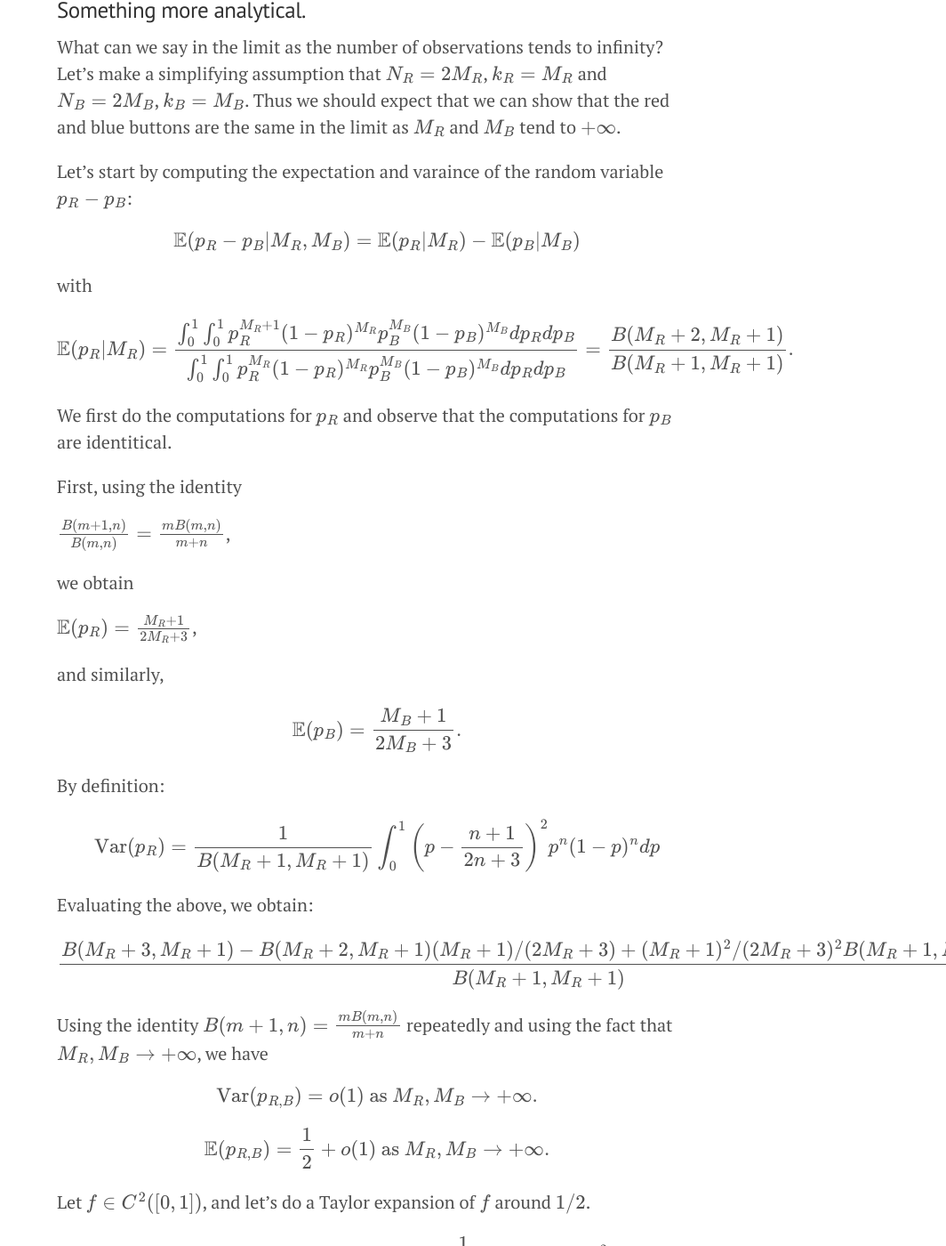
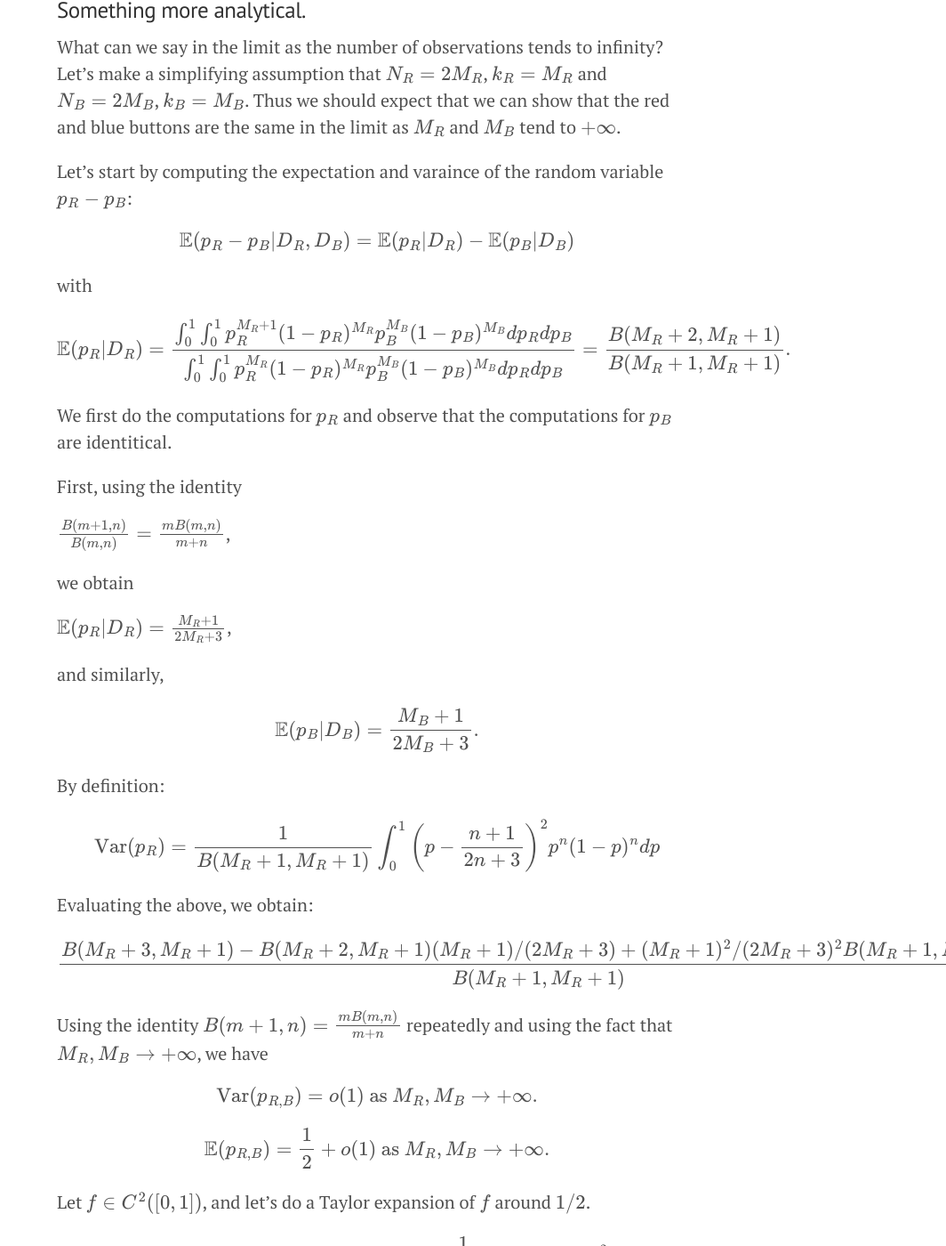
Before and after one commit to doriang102/doriang102.github.io, a Jekyll site: the page built from _posts/2017-05-28-hypothesis-testing.md, in a window 1280 px wide and 1400 px high, scrolled down 11037 px. Shown: the whole window at 89% size, without its empty margins (216-1280 px from the left). Built offline with Jekyll 4.4.1, drawn with Linux system fonts in a browser that asks for light colours; our own code applies the rules of GitHub Pages for plain Markdown files; formulas are drawn with MathJax 3.

Commit message:
Update 2017-05-28-hypothesis-testing.md

```diff
--- a/_posts/2017-05-28-hypothesis-testing.md
+++ b/_posts/2017-05-28-hypothesis-testing.md
@@ -324,11 +324,11 @@ What can we say in the limit as the number of observations tends to infinity? Le
 
 Let's start by computing the expectation and varaince of the random variable $$p_R - p_B$$:
 
-$$\mathbb{E}(p_R - p_B \rvert M_R, M_B) = \mathbb{E}(p_R \rvert M_R) - \mathbb{E}(p_B \rvert M_B)$$
+$$\mathbb{E}(p_R - p_B \rvert D_R, D_B) = \mathbb{E}(p_R \rvert D_R) - \mathbb{E}(p_B \rvert D_B)$$
 
 with
 
-$$\mathbb{E}(p_R \rvert M_R) =  \frac{\int_0^1 \int_0^1 p_R^{M_R+1}(1-p_R)^{M_R} p_B^{M_B}(1-p_B)^{M_B}dp_R dp_B}{\int_0 ^1 \int_0^1p_R^{M_R}(1-p_R)^{M_R} p_B^{M_B}(1-p_B)^{M_B}dp_R dp_B } = \frac{B(M_R+2,M_R+1)}{B(M_R+1,M_R+1)}.$$
+$$\mathbb{E}(p_R \rvert D_R) =  \frac{\int_0^1 \int_0^1 p_R^{M_R+1}(1-p_R)^{M_R} p_B^{M_B}(1-p_B)^{M_B}dp_R dp_B}{\int_0 ^1 \int_0^1p_R^{M_R}(1-p_R)^{M_R} p_B^{M_B}(1-p_B)^{M_B}dp_R dp_B } = \frac{B(M_R+2,M_R+1)}{B(M_R+1,M_R+1)}.$$
 
 We first do the computations for $$p_R$$ and observe that the computations for $$p_B$$ are identitical.
 
@@ -338,11 +338,11 @@ $$ \frac{B(m+1,n)}{B(m,n)} = \frac{m B(m,n)}{m+n} $$,
 
 we obtain
 
-$$ \mathbb{E}(p_R) = \frac{M_R+1}{2M_R+3} $$,
+$$ \mathbb{E}(p_R \rvert D_R) = \frac{M_R+1}{2M_R+3} $$,
 
 and similarly,
 
-$$\mathbb{E}(p_B) = \frac{M_B+1}{2M_B+3}.$$
+$$\mathbb{E}(p_B \rvert D_B ) = \frac{M_B+1}{2M_B+3}.$$
 
 By definition:
 
```
